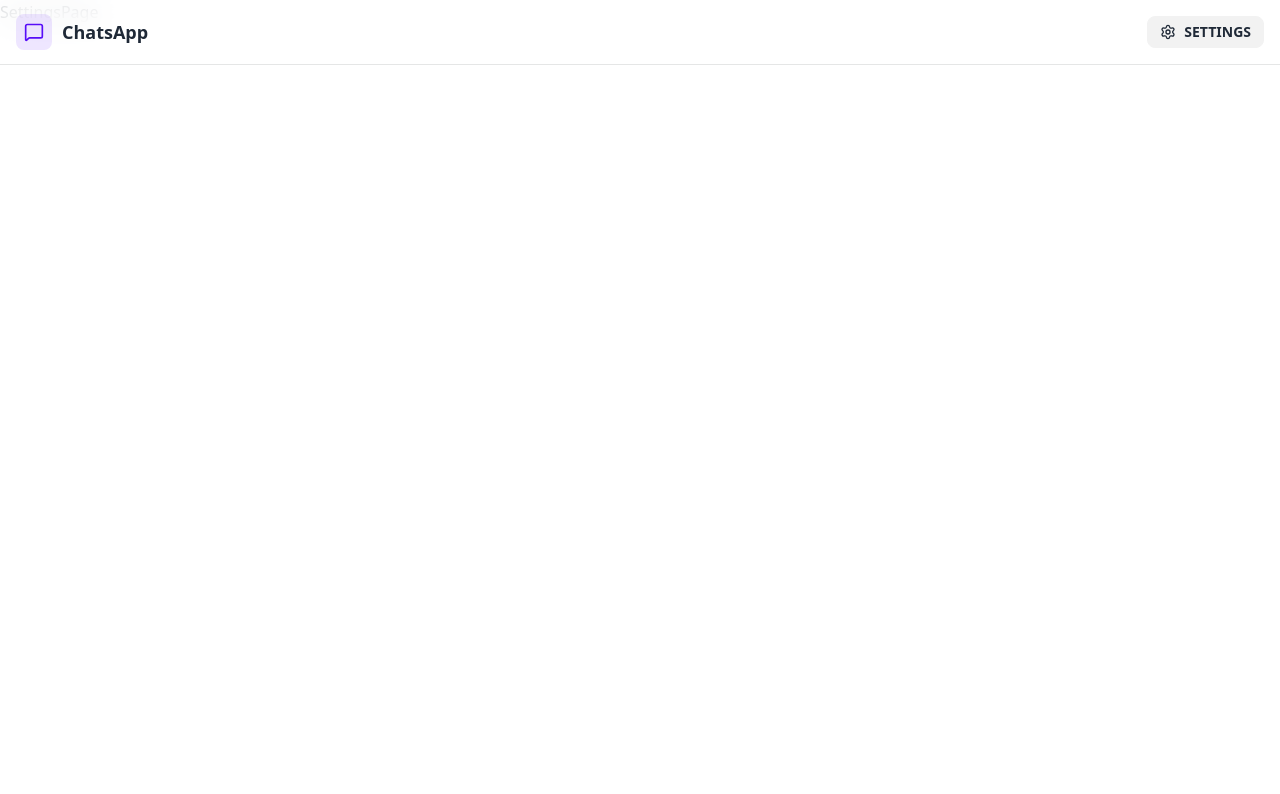
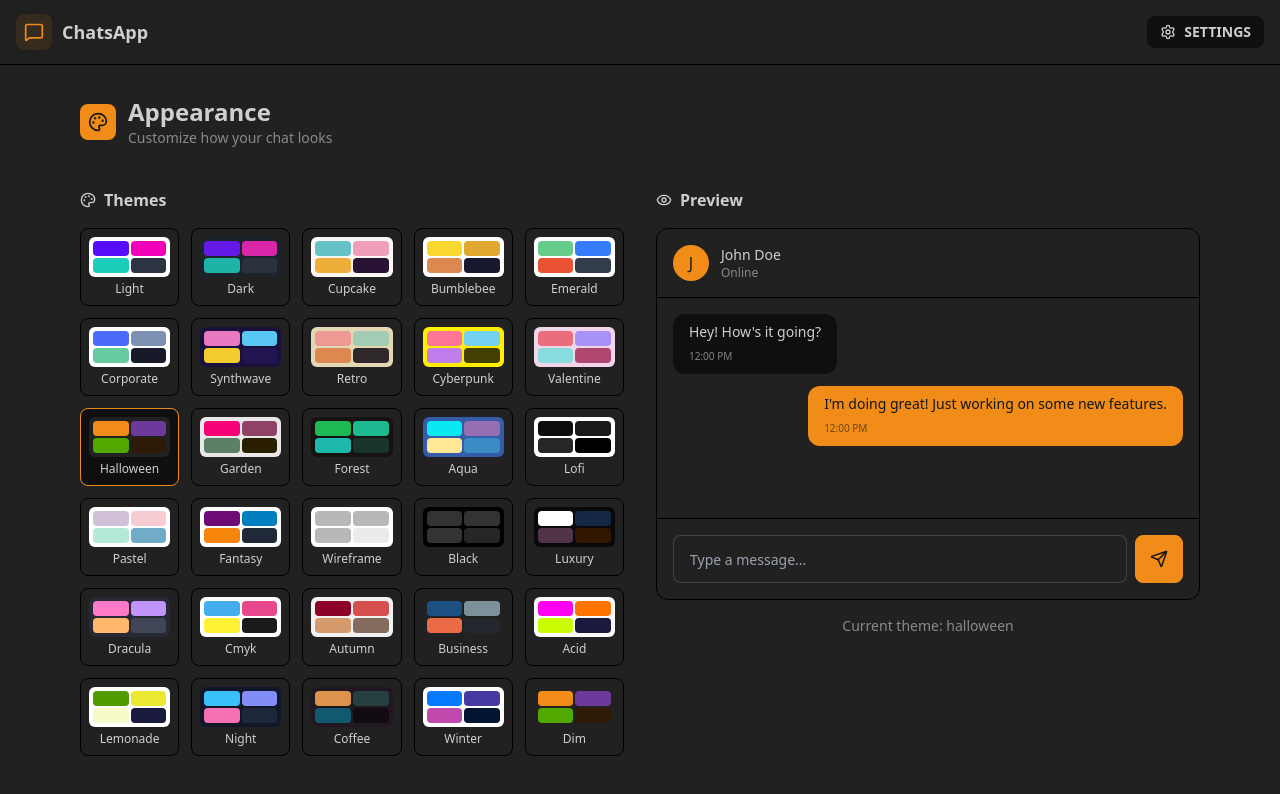
Before and after one commit to satyamgagre/mern-chats-app, a React app in the folder frontend/: page /settings in a window 1280 px wide. Shown: the top 794 px of the page. Built offline with nearby package versions, Linux system fonts and the light colour scheme; no server answers; the HTML template or start-up script is replaced by a standard one.

Commit message:
build settings UI with theme selector and preview

```diff
--- a/frontend/src/App.jsx
+++ b/frontend/src/App.jsx
@@ -8,6 +8,7 @@ import SettingsPage from "./pages/SettingsPage";
 
 import { Routes, Route, Navigate } from "react-router-dom";
 import { useAuthStore } from "./store/useAuthStore";
+import { useThemeStore } from "./store/useThemeStore"; // ✅ FIX
 import { useEffect } from "react";
 
 import { Loader } from "lucide-react";
@@ -15,12 +16,17 @@ import { Toaster } from "react-hot-toast";
 
 const App = () => {
   const { authUser, checkAuth, isCheckingAuth } = useAuthStore();
+  const { theme } = useThemeStore();
 
+  // Auth check
   useEffect(() => {
     checkAuth();
   }, [checkAuth]);
 
-  console.log({ authUser });
+  // ✅ Apply DaisyUI theme globally
+  useEffect(() => {
+    document.documentElement.setAttribute("data-theme", theme);
+  }, [theme]);
 
   if (isCheckingAuth && !authUser) {
     return (
@@ -31,7 +37,7 @@ const App = () => {
   }
 
   return (
-    <div>
+    <>
       <Navbar />
 
       <Routes>
@@ -54,8 +60,8 @@ const App = () => {
         />
       </Routes>
 
-      <Toaster/>
-    </div>
+      <Toaster />
+    </>
   );
 };
 
--- /dev/null
+++ b/frontend/src/constants/index.js
@@ -0,0 +1,8 @@
+export const THEMES = [
+  "light","dark","cupcake","bumblebee","emerald","corporate",
+  "synthwave","retro","cyberpunk","valentine","halloween",
+  "garden","forest","aqua","lofi","pastel","fantasy",
+  "wireframe","black","luxury","dracula","cmyk","autumn",
+  "business","acid","lemonade","night","coffee","winter",
+  "dim"
+];
--- a/frontend/src/pages/SettingsPage.jsx
+++ b/frontend/src/pages/SettingsPage.jsx
@@ -1,7 +1,150 @@
+import { THEMES } from "../constants";
+import { useThemeStore } from "../store/useThemeStore";
+import { Send, Palette, Eye } from "lucide-react";
+import { useState } from "react";
+
+const PREVIEW_MESSAGES = [
+  { id: 1, content: "Hey! How's it going?", isSent: false },
+  { id: 2, content: "I'm doing great! Just working on some new features.", isSent: true },
+];
+
 const SettingsPage = () => {
+  const { theme, setTheme } = useThemeStore();
+  const [hoveredTheme, setHoveredTheme] = useState(null);
+
   return (
-    <div>SettingsPage</div>
-  )
-}
+    <div className="min-h-screen bg-base-100">
+      {/* IMPORTANT: pt-24 fixes fixed-navbar overlap */}
+      <div className="container mx-auto px-4 pt-24 pb-10 max-w-6xl">
 
-export default SettingsPage
+        {/* ===== PAGE HEADER ===== */}
+        <div className="flex items-center gap-3 mb-10">
+          <div className="p-2 rounded-lg bg-primary text-primary-content">
+            <Palette size={20} />
+          </div>
+          <div>
+            <h1 className="text-2xl font-semibold">Appearance</h1>
+            <p className="text-sm text-base-content/60">
+              Customize how your chat looks
+            </p>
+          </div>
+        </div>
+
+        <div className="grid lg:grid-cols-2 gap-8">
+
+          {/* ===== THEME SELECTOR ===== */}
+          <section>
+            <div className="flex items-center gap-2 mb-4">
+              <Palette size={16} />
+              <h2 className="font-semibold">Themes</h2>
+            </div>
+
+            <div className="grid grid-cols-3 sm:grid-cols-4 md:grid-cols-5 gap-3">
+              {THEMES.map((t) => (
+                <button
+                  key={t}
+                  aria-label={`Switch to ${t} theme`}
+                  onClick={() => theme !== t && setTheme(t)}
+                  onMouseEnter={() => setHoveredTheme(t)}
+                  onMouseLeave={() => setHoveredTheme(null)}
+                  className={`
+                    rounded-lg p-2 border transition
+                    ${theme === t
+                      ? "border-primary bg-base-200"
+                      : "border-base-300 hover:bg-base-200"}
+                  `}
+                >
+                  <div
+                    className="h-10 rounded-md overflow-hidden mb-1"
+                    data-theme={t}
+                  >
+                    <div className="grid grid-cols-2 grid-rows-2 gap-0.5 p-1 h-full bg-base-100">
+                      <div className="bg-primary rounded"></div>
+                      <div className="bg-secondary rounded"></div>
+                      <div className="bg-accent rounded"></div>
+                      <div className="bg-neutral rounded"></div>
+                    </div>
+                  </div>
+
+                  <span className="text-xs font-medium block text-center truncate">
+                    {t.charAt(0).toUpperCase() + t.slice(1)}
+                  </span>
+
+                  {(theme === t || hoveredTheme === t) && (
+                    <span className="sr-only">Selected</span>
+                  )}
+                </button>
+              ))}
+            </div>
+          </section>
+
+          {/* ===== PREVIEW ===== */}
+          <section>
+            <div className="flex items-center gap-2 mb-4">
+              <Eye size={16} />
+              <h2 className="font-semibold">Preview</h2>
+            </div>
+
+            <div className="rounded-xl border border-base-300 overflow-hidden bg-base-100">
+
+              {/* Chat Header */}
+              <div className="p-4 border-b border-base-300 flex items-center gap-3">
+                <div className="w-9 h-9 rounded-full bg-primary text-primary-content flex items-center justify-center font-medium">
+                  J
+                </div>
+                <div>
+                  <p className="text-sm font-medium">John Doe</p>
+                  <p className="text-xs text-base-content/60">Online</p>
+                </div>
+              </div>
+
+              {/* Messages */}
+              <div className="p-4 space-y-3 min-h-[220px] bg-base-100">
+                {PREVIEW_MESSAGES.map((msg) => (
+                  <div
+                    key={msg.id}
+                    className={`flex ${msg.isSent ? "justify-end" : "justify-start"}`}
+                  >
+                    <div
+                      className={`
+                        max-w-[75%] px-4 py-2 rounded-xl text-sm
+                        ${msg.isSent
+                          ? "bg-primary text-primary-content"
+                          : "bg-base-200"}
+                      `}
+                    >
+                      {msg.content}
+                      <div className="text-[10px] mt-1 opacity-60">
+                        12:00 PM
+                      </div>
+                    </div>
+                  </div>
+                ))}
+              </div>
+
+              {/* Input */}
+              <div className="p-4 border-t border-base-300 flex gap-2">
+                <input
+                  type="text"
+                  readOnly
+                  placeholder="Type a message..."
+                  className="input input-bordered flex-1 text-sm"
+                />
+                <button className="btn btn-primary btn-square">
+                  <Send size={18} />
+                </button>
+              </div>
+            </div>
+
+            {/* Current Theme */}
+            <p className="mt-4 text-sm text-center text-base-content/60">
+              Current theme: <span className="font-medium">{theme}</span>
+            </p>
+          </section>
+        </div>
+      </div>
+    </div>
+  );
+};
+
+export default SettingsPage;
--- /dev/null
+++ b/frontend/src/store/useThemeStore.js
@@ -0,0 +1,10 @@
+import { create } from "zustand";
+
+export const useThemeStore = create((set) => ({
+  theme: localStorage.getItem("chat-theme") || "halloween",
+
+  setTheme: (theme) => {
+    localStorage.setItem("chat-theme", theme);
+    set({ theme });
+  },
+}));
--- a/frontend/tailwind.config.js
+++ b/frontend/tailwind.config.js
@@ -1,4 +1,5 @@
-import daisyui from 'daisyui';
+import daisyui from "daisyui";
+
 /** @type {import('tailwindcss').Config} */
 export default {
   content: [
@@ -9,4 +10,38 @@ export default {
     extend: {},
   },
   plugins: [daisyui],
-}
+  daisyui: {
+    themes: [
+      "light",
+      "dark",
+      "cupcake",
+      "bumblebee",
+      "emerald",
+      "corporate",
+      "synthwave",
+      "retro",
+      "cyberpunk",
+      "valentine",
+      "halloween",
+      "garden",
+      "forest",
+      "aqua",
+      "lofi",
+      "pastel",
+      "fantasy",
+      "wireframe",
+      "black",
+      "luxury",
+      "dracula",
+      "cmyk",
+      "autumn",
+      "business",
+      "acid",
+      "lemonade",
+      "night",
+      "coffee",
+      "winter",
+      "dim"
+    ],
+  },
+};
```
